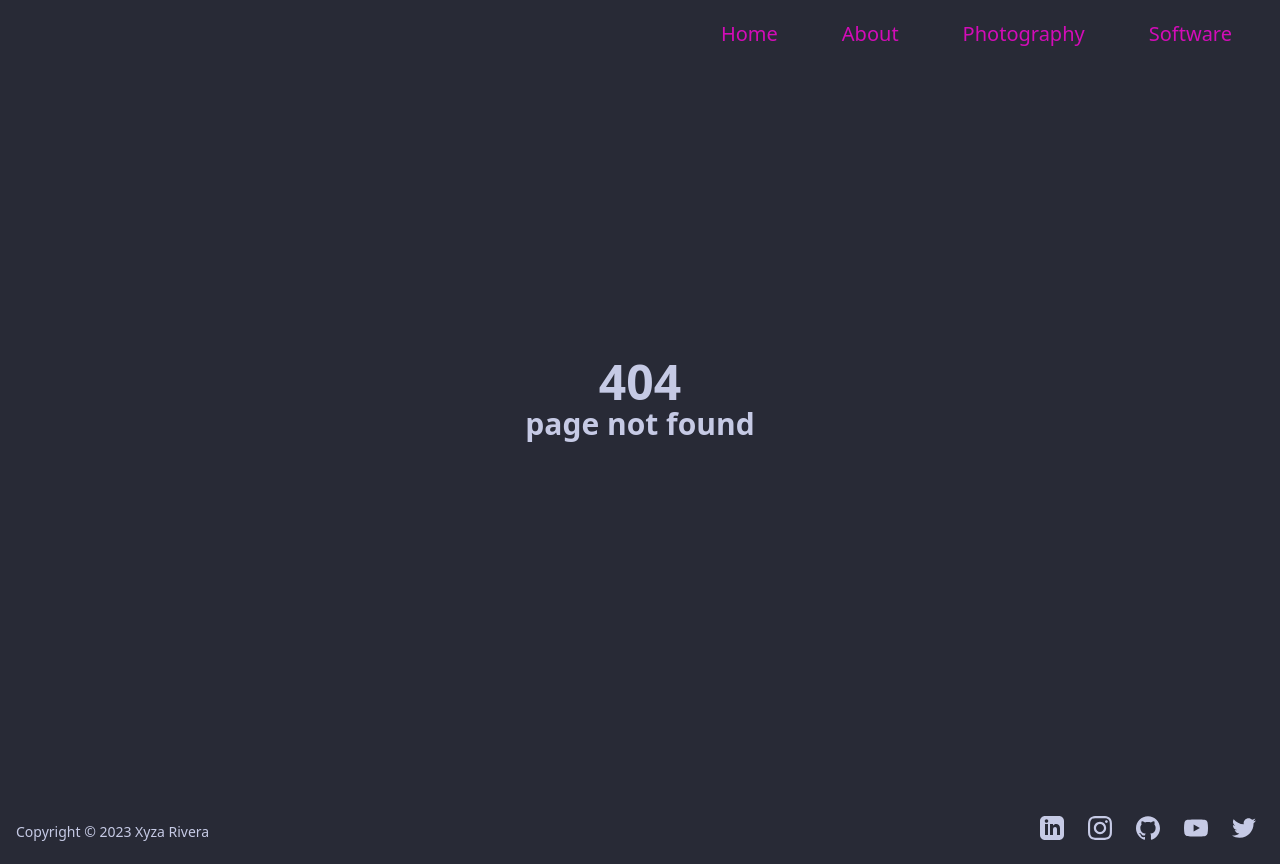
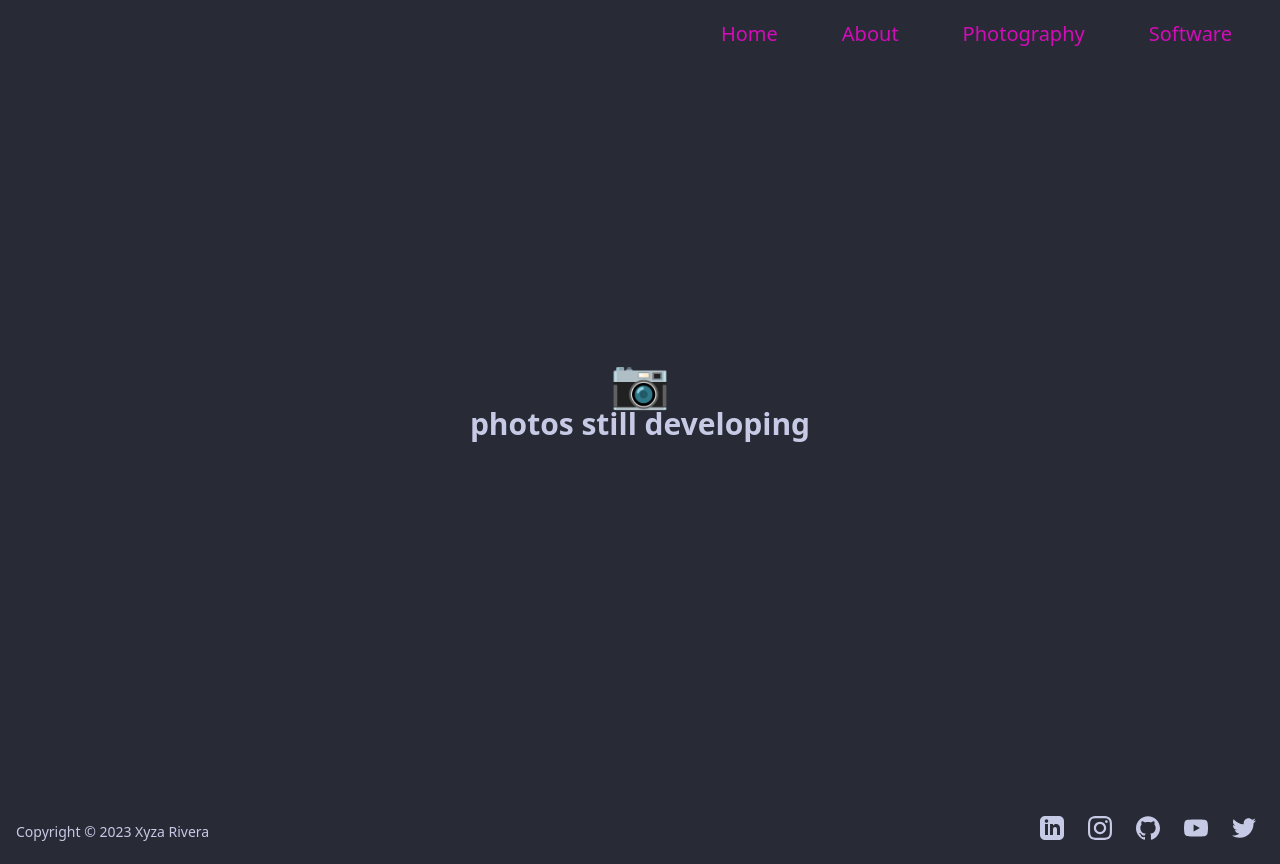
Before and after one commit to xyzarivera/xyzarivera.github.io, a Next.js app: page /photography in a window 1280 px wide. Before the commit this address had no page. Built offline with nearby package versions, Linux system fonts and the light colour scheme.

Commit message:
Create tentative pages for photography and software

```diff
--- /dev/null
+++ b/pages/photography/index.tsx
@@ -0,0 +1,25 @@
+import Main from "@/components/Main";
+import Navigation from "@/components/Navigation";
+import Head from "next/head";
+
+export default function Photography() {
+  return (
+    <>
+      <Head>
+        <title>Photography | Xyza</title>
+        <meta name="description" content="Page not found" />
+      </Head>
+      <Navigation />
+      <Main>
+        <div className="hero min-h-screen w-screen">
+          <div className="hero-content">
+            <div className="max-w-3xl text-center">
+              <h1 className="text-5xl font-bold">📷</h1>
+              <h2 className="text-3xl font-bold">photos still developing</h2>
+            </div>
+          </div>
+        </div>
+      </Main>
+    </>
+  );
+}
--- /dev/null
+++ b/pages/software/index.tsx
@@ -0,0 +1,25 @@
+import Main from "@/components/Main";
+import Navigation from "@/components/Navigation";
+import Head from "next/head";
+
+export default function Software() {
+  return (
+    <>
+      <Head>
+        <title>Software | Xyza</title>
+        <meta name="description" content="Page not found" />
+      </Head>
+      <Navigation />
+      <Main>
+        <div className="hero min-h-screen w-screen">
+          <div className="hero-content">
+            <div className="max-w-3xl text-center">
+              <h1 className="text-5xl font-bold">💻</h1>
+              <h2 className="text-3xl font-bold">code still under review</h2>
+            </div>
+          </div>
+        </div>
+      </Main>
+    </>
+  );
+}
```
